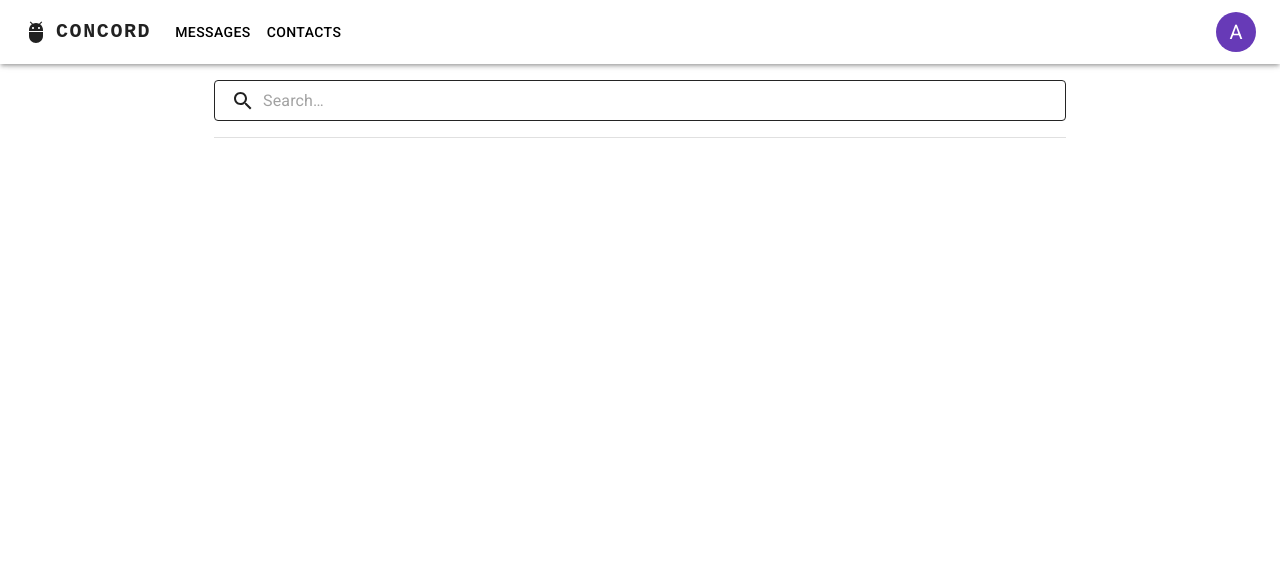
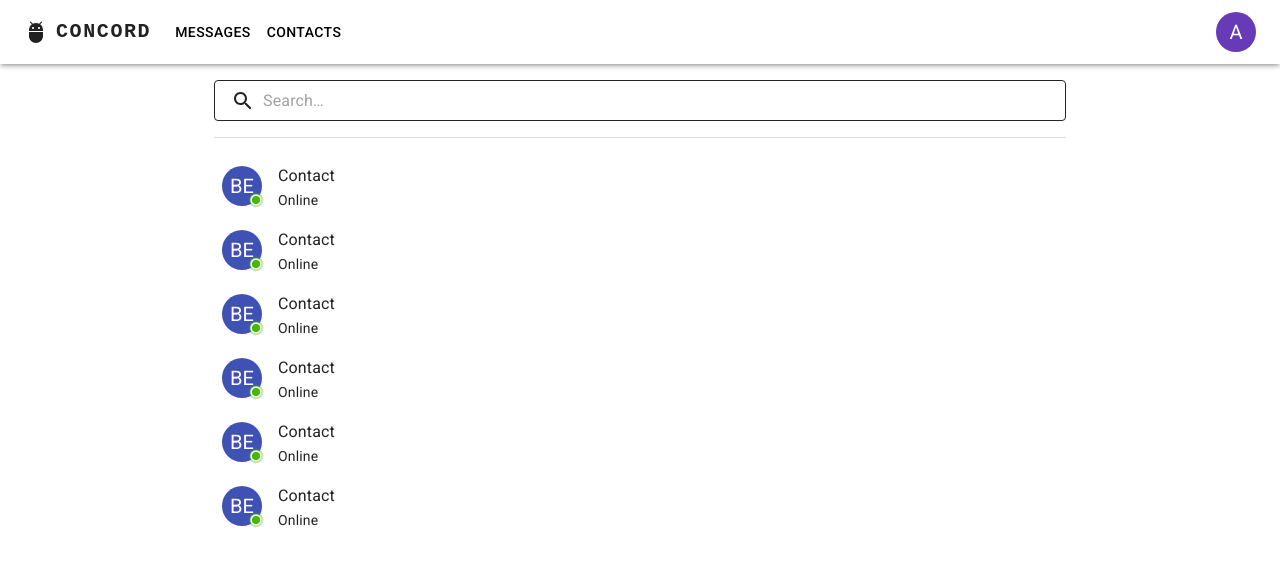
Before and after one commit to ADAidan/react-messaging-app, a React (Vite) app: page /contacts in a window 1280 px wide. Shown: the top 566 px of the page. Built offline with nearby package versions, Linux system fonts and the light colour scheme.

Commit message:
added ContactCard component

```diff
--- /dev/null
+++ b/src/components/ContactCard.jsx
@@ -0,0 +1,74 @@
+import React from 'react';
+import Paper from '@mui/material/Paper';
+import Stack from '@mui/material/Stack';
+import Typography from '@mui/material/Typography';
+import Avatar from '@mui/material/Avatar';
+import Badge from '@mui/material/Badge';
+import styled from '@mui/material/styles/styled';
+
+const StyledBadge = styled(Badge)(({ theme }) => ({
+  '& .MuiBadge-badge': {
+    backgroundColor: '#44b700',
+    color: '#44b700',
+    boxShadow: `0 0 0 2px ${theme.palette.background.paper}`,
+    '&::after': {
+      position: 'absolute',
+      top: 0,
+      left: 0,
+      width: '100%',
+      height: '100%',
+      borderRadius: '50%',
+      animation: 'ripple 1.2s infinite ease-in-out',
+      border: '1px solid currentColor',
+      content: '""',
+    },
+  },
+  '@keyframes ripple': {
+    '0%': {
+      transform: 'scale(.8)',
+      opacity: 1,
+    },
+    '100%': {
+      transform: 'scale(2.4)',
+      opacity: 0,
+    },
+  },
+}));
+
+const ContactCard = () => {
+  return (
+    <Paper elevation={0} sx={{
+      p: 1,
+      '&:hover' : {
+        bgcolor: 'rgba(0, 0, 0, 0.1)',
+        cursor: 'pointer',
+      }
+      }}>
+      <Stack direction="row" spacing={2} sx={{
+        alignItems: 'center',
+      }}>
+        <StyledBadge
+          overlap="circular"
+          anchorOrigin={{ vertical: 'bottom', horizontal: 'right' }}
+          variant="dot"
+        >
+          <Avatar
+            sx={{
+              bgcolor: '#3f51b5',
+            }}
+          >BE</Avatar>
+        </StyledBadge>
+        <Stack>
+          <Typography variant="subtitle1" component="p" sx={{ m: 0 }}>
+            Contact
+          </Typography>
+          <Typography variant="body2" component="p" sx={{m: 0, p: 0}}>
+            Online
+          </Typography>
+        </Stack>
+      </Stack>
+    </Paper>
+  );
+};
+
+export default ContactCard;
--- a/src/pages/Contacts.jsx
+++ b/src/pages/Contacts.jsx
@@ -2,8 +2,9 @@ import * as React from 'react';
 import Container from '@mui/material/Container';
 import Stack from '@mui/material/Stack';
 import Toolbar from '@mui/material/Toolbar';
+import Divider from '@mui/material/Divider';
 import SearchBar from '../components/SearchBar';
-import Divider from '@mui/material/Divider';
+import ContactCard from '../components/ContactCard';
 
 const Contacts = () => {
   return (
@@ -12,6 +13,14 @@ const Contacts = () => {
         <Toolbar/>
         <SearchBar />
         <Divider />
+        <Stack direction='column' spacing={0}>
+          <ContactCard />
+          <ContactCard />
+          <ContactCard />
+          <ContactCard />
+          <ContactCard />
+          <ContactCard />
+        </Stack>
       </Stack>
     </Container>
   );
```
